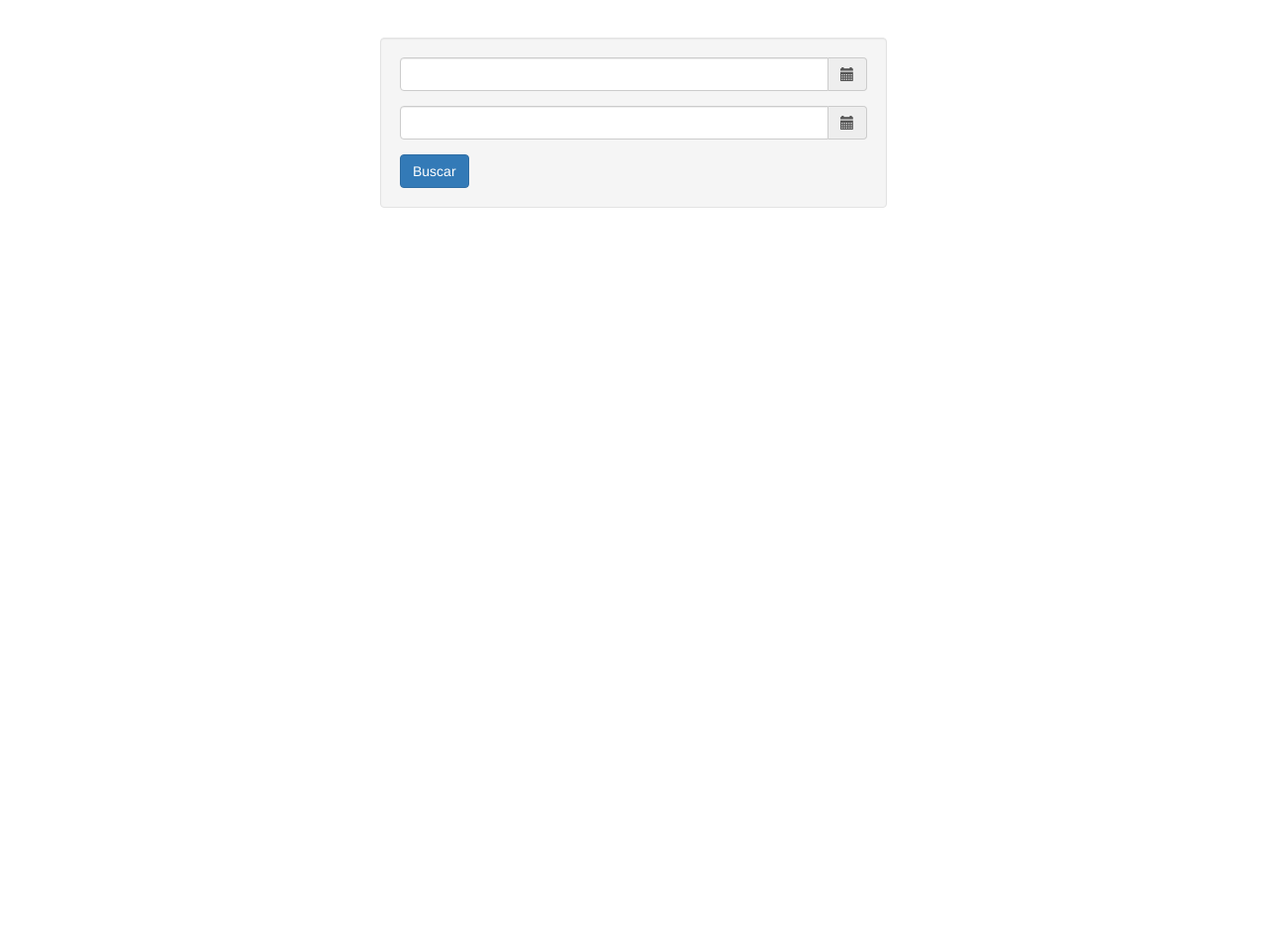
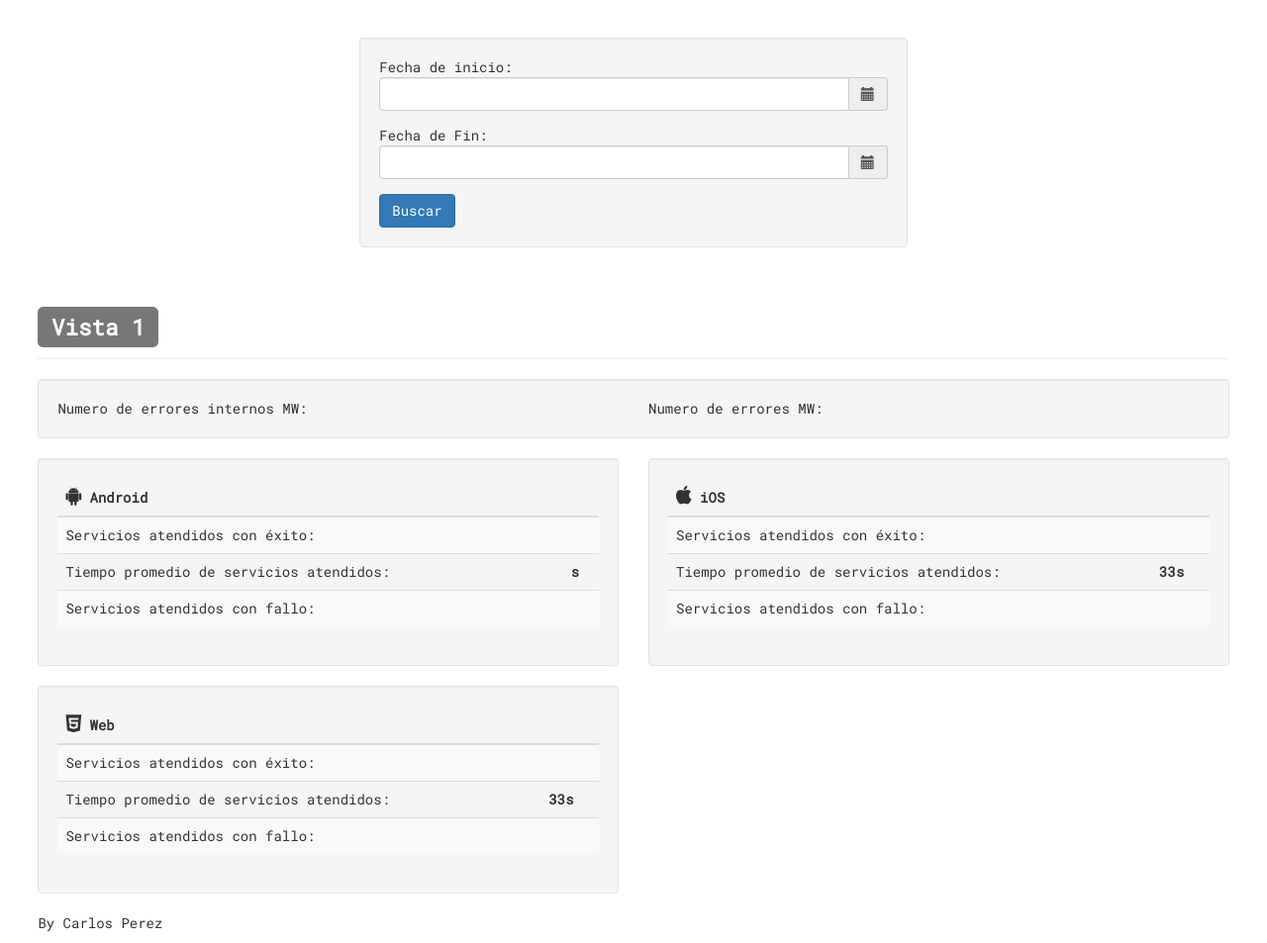
Before and after one commit to charlsagente/django-reports-for-logs, a Django app: page /logs/ in a window 1280 px wide. Shown: the whole page at 99% size. Before the commit the page ends 210 px from the top, so only its background shows below. Run offline with Django 3.2, Linux system fonts and the light colour scheme; some libraries are stand-ins or nearby versions.

Commit message:
added view 1 in bootstrap
Added view 1 in bootstrap

```diff
--- a/logmanagement/parser/Logs.py
+++ b/logmanagement/parser/Logs.py
@@ -10,6 +10,7 @@ class Logs:
             INTERNAL_MW: {},
             SNDRCVMSG: {'W': {}, 'I': {}, 'A': {}}
         }
+        self.__addresses = set()
         self.DynamoDb = DynamoBD()
 
     def add(self, level, date):
@@ -20,7 +21,10 @@ class Logs:
 
     def addRcvSnd(self, date, device_type, snd_or_rcv, address_response, execution_time):
 
-        if address_response in self.LogData[SNDRCVMSG][device_type.upper()]:
+        if address_response in self.LogData[SNDRCVMSG][device_type.upper()] and not address_response in \
+                self.__addresses:
+
+            self.__addresses.add(address_response)
             last_send_or_receive=self.LogData[SNDRCVMSG][device_type.upper()][address_response]['snd_or_rcv']
             if last_send_or_receive=="RCVSS":
                 self.LogData[SNDRCVMSG][device_type.upper()][address_response]['time_stamp'] = (self.LogData[SNDRCVMSG][
--- a/logmanagement/static/logmanagement/css/customize.css
+++ b/logmanagement/static/logmanagement/css/customize.css
@@ -1,4 +1,19 @@
 body{
-    margin: 3% 30% 0% 30%;
+    font-family: 'Roboto Mono', serif;
+    margin: 3% 3% 0% 3%;
 
 }
+
+.cal_pickers{
+    margin: 3% 27% 0% 27%;
+
+}
+
+.customize-icons{
+    font-size: 20px;
+}
+
+thead tr th{
+    vertical-align: middle;
+
+}
--- /dev/null
+++ b/logmanagement/static/logmanagement/scripts/reportsforlogs.js
@@ -0,0 +1,52 @@
+/**
+ * Created by Charls on 09/06/2016.
+ */
+$(function () {
+    $('#datetimepicker6').datetimepicker({
+        format: 'YYYY-MM-DD'
+    });
+    $('#datetimepicker7').datetimepicker({
+        useCurrent: false, //Important! See issue #1075
+        format: 'YYYY-MM-DD'
+    });
+    $("#datetimepicker6").on("dp.change", function (e) {
+        $('#datetimepicker7').data("DateTimePicker").minDate(e.date);
+        $('#datetimepicker6').data("DateTimePicker").hide();
+    });
+    $("#datetimepicker7").on("dp.change", function (e) {
+        $('#datetimepicker6').data("DateTimePicker").maxDate(e.date);
+        $('#datetimepicker7').data("DateTimePicker").hide();
+    });
+
+
+    $('#btnsubmit').on('click', function (e) {
+        $.ajax({
+            type: "GET",
+            url: $("#start_date").val() + "/" + $("#end_date").val(),
+
+            success: function (data) {
+
+                console.log(data);
+                $('#internal_errors_mw').text(data['internal-errors-mw-int']);
+                $('#errors_mw').text(data['errors-mw-int']);
+
+                $('#avg_time_android').text(data['sndrcvmsgs']['A']['avg_time']);
+                $('#failed_attended_android').text(data['sndrcvmsgs']['A']['failed_attended']);
+                $('#success_attended_android').text(data['sndrcvmsgs']['A']['success_attended']);
+
+                $('#avg_time_ios').text(data['sndrcvmsgs']['I']['avg_time']);
+                $('#failed_attended_ios').text(data['sndrcvmsgs']['I']['failed_attended']);
+                $('#success_attended_ios').text(data['sndrcvmsgs']['I']['success_attended']);
+
+                $('#avg_time_web').text(data['sndrcvmsgs']['W']['avg_time']);
+                $('#failed_attended_web').text(data['sndrcvmsgs']['W']['failed_attended']);
+                $('#success_attended_web').text(data['sndrcvmsgs']['W']['success_attended']);
+
+
+            },
+            error: function () {
+                alert("Error");
+            }
+        });
+    });
+});
--- a/logmanagement/templates/logmanagement/index.html
+++ b/logmanagement/templates/logmanagement/index.html
@@ -15,15 +15,20 @@
 <link rel="stylesheet" href="../../static/logmanagement/scripts/bootstrap/css/bootstrap.min.css"/>
 
 <link rel="stylesheet" href="../../static/logmanagement/scripts/bootstrap/css/bootstrap-datetimepicker.min.css"/>
+
+<link rel="stylesheet" href="https://maxcdn.bootstrapcdn.com/font-awesome/4.6.1/css/font-awesome.min.css"/>
 <link rel="stylesheet" href="../../static/logmanagement/css/customize.css"/>
+<link rel="stylesheet" type="text/css"
+      href="https://fonts.googleapis.com/css?family=Roboto+Mono&subset=cyrillic">
 <body>
 
 
-<div class="well">
+<div class="well cal_pickers">
     <div class="row">
 
         <div class='col-md-12'>
             <div class="form-group">
+                Fecha de inicio:
                 <div class='input-group date' id='datetimepicker6'>
                     <input type='text' class="form-control" id="start_date"/>
                     <span class="input-group-addon">
@@ -36,8 +41,9 @@
     <div class="row">
         <div class='col-md-12'>
             <div class="form-group">
+                Fecha de Fin:
                 <div class='input-group date' id='datetimepicker7'>
-                    <input type='text' class="form-control" id="end_date"/>
+                     <input type='text' class="form-control" id="end_date"/>
                     <span class="input-group-addon">
                         <span class="glyphicon glyphicon-calendar"></span>
                     </span>
@@ -51,42 +57,166 @@
         </div>
     </div>
 </div>
-
-<script type="text/javascript">
-    $(function () {
-        $('#datetimepicker6').datetimepicker({
-            format: 'YYYY-MM-DD'
-        });
-        $('#datetimepicker7').datetimepicker({
-            useCurrent: false, //Important! See issue #1075
-            format: 'YYYY-MM-DD'
-        });
-        $("#datetimepicker6").on("dp.change", function (e) {
-            $('#datetimepicker7').data("DateTimePicker").minDate(e.date);
-            $('#datetimepicker6').data("DateTimePicker").hide();
-        });
-        $("#datetimepicker7").on("dp.change", function (e) {
-            $('#datetimepicker6').data("DateTimePicker").maxDate(e.date);
-            $('#datetimepicker7').data("DateTimePicker").hide();
-        });
+<br>
 
 
-        $('#btnsubmit').on('click',function(e) {
-            $.ajax({
-                type: "GET",
-                url: $("#start_date").val()+"/"+$("#end_date").val(),
+<div class="page-header">
+    <h2><span class="label label-default">Vista 1</span></h2>
+</div>
 
-                success: function (data) {
 
-                   console.log(data);
+<div class="row">
+    <div class="col-md-12">
+        <div class="well">
+            <div class="row">
+                <div class="col-md-6">
+                    Numero de errores internos MW: <strong><span id="internal_errors_mw"></span></strong>
+                    </div>
+                <div class="col-md-6">
+                    Numero de errores MW: <strong><span id="errors_mw"></span></strong>
+                </div>
+            </div>
+        </div>
+    </div>
+</div>
+<div class="row">
+    <div class="col-md-6">
+        <div class="well">
+            <div class="row">
+                <div class="col-md-12">
+                    <div class="row">
+                        <div class="col-md-12">
+                            <table class="table table-striped">
+                                <thead>
+                                <tr>
+                                    <th colspan="2">
+                                        <i class="fa fa-android customize-icons" aria-hidden="true"></i> Android
+                                    </th>
+                                </tr>
+                                </thead>
+                                <tbody>
+                                <tr>
+                                    <td>Servicios atendidos con &eacute;xito:</td>
+                                    <td><strong><span id="success_attended_android"></span></strong></td>
+                                </tr>
+                                <tr>
 
-                },
-                error: function () {
-                    alert("Error");
-                }
-            });
-        });
-    });
-</script>
+                                    <td>Tiempo promedio de servicios atendidos:</td>
+                                    <td><strong><span id="avg_time_android"></span>s</strong></td>
+
+                                </tr>
+                                <tr>
+
+                                    <td>Servicios atendidos con fallo:</td>
+                                    <td><strong><span id="failed_attended_android"></span></strong></td>
+
+                                </tr>
+                                </tbody>
+                            </table>
+
+                        </div>
+                    </div>
+
+
+                </div>
+
+            </div>
+        </div>
+    </div>
+    <div class="col-md-6">
+        <div class="well">
+            <div class="row">
+                <div class="col-md-12">
+
+
+                    <table class="table table-striped">
+                        <thead>
+                        <tr>
+                            <th colspan="2">
+                                <i class="fa fa-apple customize-icons" aria-hidden="true"></i> iOS
+                            </th>
+                        </tr>
+                        </thead>
+                        <tbody>
+                        <tr>
+                            <td>Servicios atendidos con &eacute;xito:</td>
+                            <td><strong><span id="success_attended_ios"></span></strong></td>
+                        </tr>
+                        <tr>
+
+                            <td>Tiempo promedio de servicios atendidos:</td>
+                            <td><strong><span id="avg_time_ios">33</span>s</strong></td>
+
+                        </tr>
+                        <tr>
+
+                            <td>Servicios atendidos con fallo:</td>
+                            <td><strong><span id="failed_attended_ios"></span></strong></td>
+
+                        </tr>
+                        </tbody>
+                    </table>
+                </div>
+
+            </div>
+        </div>
+    </div>
+
+</div>
+
+<div class="row">
+    <div class="col-md-6">
+        <div class="well">
+            <div class="row">
+                <div class="col-md-12">
+                    <div class="row">
+                        <div class="col-md-12">
+                            <table class="table table-striped">
+                                <thead>
+                                <tr>
+                                    <th colspan="2">
+                                        <i class="fa fa-html5 customize-icons" aria-hidden="true"></i> Web
+                                    </th>
+                                </tr>
+                                </thead>
+                                <tbody>
+                                <tr>
+                                    <td>Servicios atendidos con &eacute;xito:</td>
+                                    <td><strong><span id="success_attended_web"></span></strong></td>
+                                </tr>
+                                <tr>
+
+                                    <td>Tiempo promedio de servicios atendidos:</td>
+                                    <td><strong><span id="avg_time_web">33</span>s</strong></td>
+
+                                </tr>
+                                <tr>
+
+                                    <td>Servicios atendidos con fallo:</td>
+                                    <td><strong><span id="failed_attended_web"></span></strong></td>
+
+                                </tr>
+                                </tbody>
+                            </table>
+
+                        </div>
+                    </div>
+
+
+                </div>
+
+            </div>
+        </div>
+    </div>
+    <div class="col-md-6">
+    </div>
+</div>
+
+<footer class="footer">
+    <p>By Carlos Perez</p>
+</footer>
+
+<script type="text/javascript" src="{% static "logmanagement/scripts/reportsforlogs.js" %} "></script>
+
 </body>
 </html>
```
Also changed, not shown: logmanagement/parser/Statistics.py (+44 -12 lines), 1 other file.
